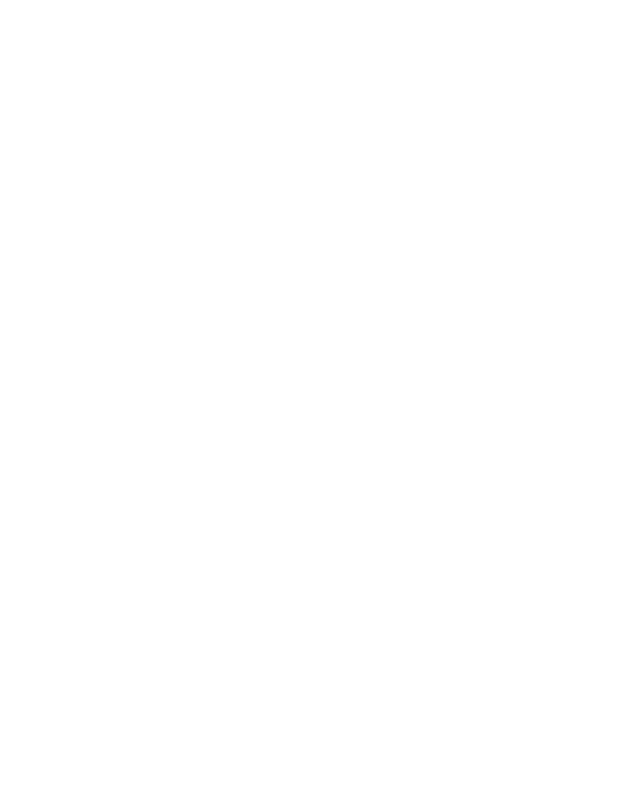
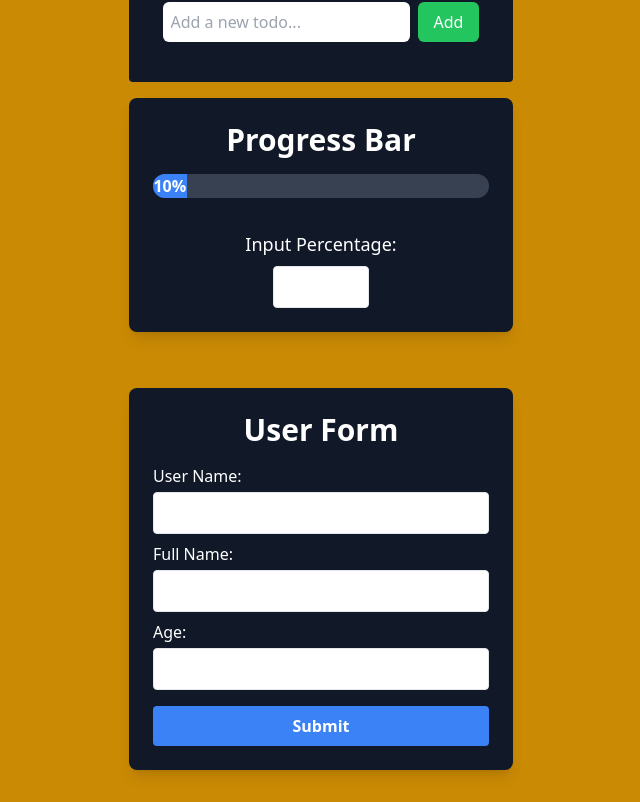
Before and after one commit to sumankr0087/ReactProjects, a React (Create React App) app in the folder reactprojects/: page / in a window 1280 px wide. Shown: the part 438-1240 px from the top of the page, without its empty margins (319-959 px from the left). Before the commit the page ends 800 px from the top, so only its background shows below. Built offline with nearby package versions, Linux system fonts and the light colour scheme.

Commit message:
submit form data

```diff
--- a/reactprojects/src/App.js
+++ b/reactprojects/src/App.js
@@ -3,14 +3,17 @@
 import Stopwatch from './components/Timer/Stopwatch';
 import Showhide from './components/showHide/Showhide';
 import TodoList from './components/todoList/TodoList';
+import SubmitFormData from './components/formData/submitFormData';
+
 
 function App() {
   return (
-    <div className="flex gap-4 bg-yellow-600 p-8">
+    <div className="grid col-span-3 gap-4 bg-yellow-600 p-8">
       <Showhide />
       <Stopwatch />
       <TodoList />
       <ProgressBar />
+      <SubmitFormData />
     </div>
   );
 }
--- a/reactprojects/src/components/Timer/Stopwatch.jsx
+++ b/reactprojects/src/components/Timer/Stopwatch.jsx
@@ -41,7 +41,7 @@
     }, [intervalId]);
 
     return (
-        <div className="bg-gray-800 text-white p-6 rounded shadow-lg text-center">
+        <div className="bg-gray-800 text-white p-6 w-96 mx-auto rounded shadow-lg text-center">
             <h1 className="text-3xl font-bold mb-4">Stopwatch</h1>
             <span className="text-2xl font-mono bg-gray-700 py-2 px-4 rounded-lg">{formatTime(time)}</span>
             <div className="mt-6 flex space-x-4">
--- /dev/null
+++ b/reactprojects/src/components/formData/submitFormData.jsx
@@ -0,0 +1,63 @@
+import React, { useState } from 'react';
+
+function SubmitFormData() {
+    const [username, setUsername] = useState('');
+    const [fullname, setFullname] = useState('');
+    const [age, setAge] = useState('');
+    const [submittedData, setSubmittedData] = useState(null);
+
+    const handleSubmit = (e) => {
+        e.preventDefault();
+        setSubmittedData({ username, fullname, age });
+        setUsername('');
+        setFullname('');
+        setAge('');
+    };
+
+    return (
+        <div className="flex flex-col items-center p-6 bg-gray-900 text-white rounded-lg w-96 mx-auto mt-10 shadow-lg">
+            <h1 className="text-3xl font-bold mb-4">User Form</h1>
+            <form className="flex flex-col w-full" onSubmit={handleSubmit}>
+                <label className="mb-1">User Name:</label>
+                <input
+                    type='text'
+                    value={username}
+                    onChange={(e) => setUsername(e.target.value)}
+                    className="p-2 border rounded text-black mb-2"
+                />
+                <label className="mb-1">Full Name:</label>
+                <input
+                    type='text'
+                    value={fullname}
+                    onChange={(e) => setFullname(e.target.value)}
+                    className="p-2 border rounded text-black mb-2"
+                />
+                <label className="mb-1">Age:</label>
+                <input
+                    type='number'
+                    value={age}
+                    onChange={(e) => setAge(e.target.value)}
+                    className="p-2 border rounded text-black mb-4"
+                />
+                <button
+                    type="submit"
+                    className="p-2 bg-blue-500 hover:bg-blue-600 rounded text-white font-bold"
+                >
+                    Submit
+                </button>
+            </form>
+            {submittedData && (
+                <div className="mt-6 w-full bg-gray-800 p-4 rounded-lg">
+                    <h2 className="text-xl font-bold mb-2">Request sent to DB with below request data</h2>
+                    <ul className="list-disc pl-5">
+                        <li>User Name: {submittedData.username}</li>
+                        <li>Full Name: {submittedData.fullname}</li>
+                        <li>Age: {submittedData.age}</li>
+                    </ul>
+                </div>
+            )}
+        </div>
+    );
+}
+
+export default SubmitFormData;
--- a/reactprojects/src/components/showHide/Showhide.jsx
+++ b/reactprojects/src/components/showHide/Showhide.jsx
@@ -9,7 +9,7 @@
 
   return (
     <div>
-      <div className='bg-blue-400 text-center text-white p-4 rounded w-64 min-w-[16rem]'>
+      <div className='bg-blue-400 mx-auto text-center w-96 text-white p-4 rounded items-center min-w-[16rem]'>
         <button
           className='bg-green-600 p-2 rounded w-full'
           onClick={toggleShowHide}
--- a/reactprojects/src/components/todoList/TodoList.jsx
+++ b/reactprojects/src/components/todoList/TodoList.jsx
@@ -16,7 +16,7 @@
   };
 
   return (
-    <div className="flex flex-col items-center p-6 bg-gray-900 text-white rounded">
+    <div className="flex mx-auto flex-col w-96 items-center p-6 bg-gray-900 text-white rounded">
       <h1 className="text-3xl font-bold mb-4">Todo List</h1>
 
       <div className="flex space-x-2">
```
